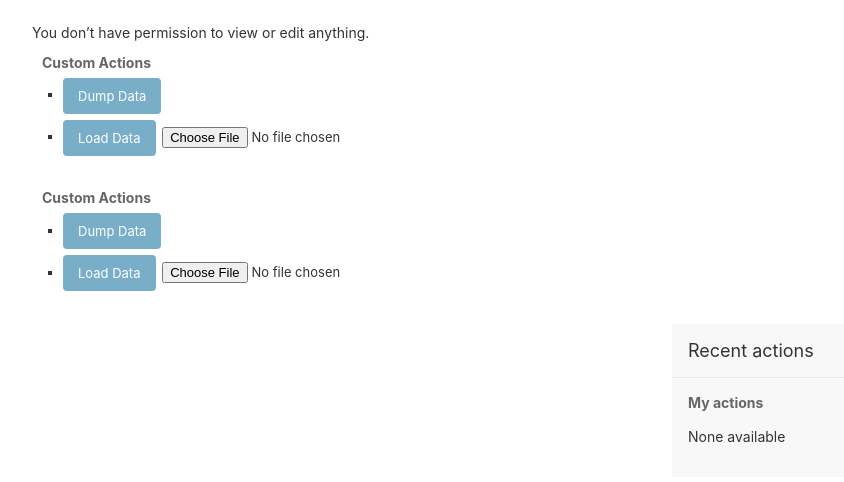
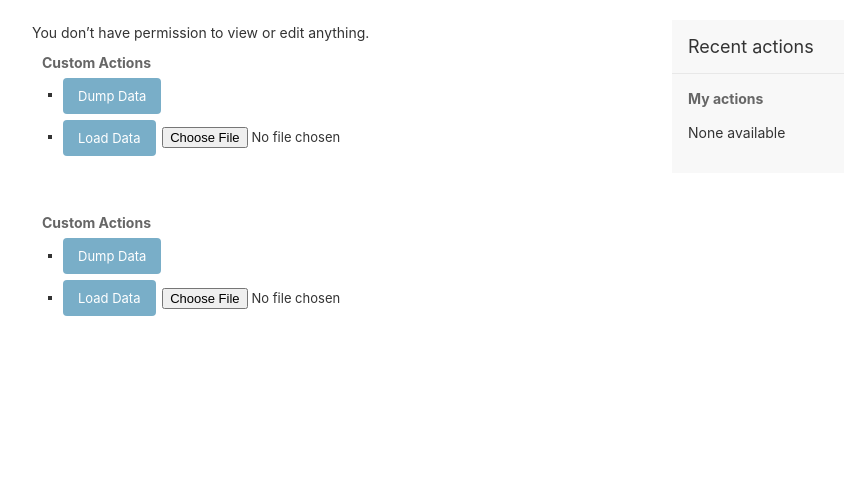
Before and after one commit to 4skl/LoadDumpDataDjango, a Django app: template loaddumpdata/templates/admin/index.html in a window 1280 px wide. Shown: the part 49-531 px from the top of the page, without its empty margins (8-852 px from the left). Run offline with Django 4.2, Linux system fonts and the light colour scheme; the template is opened without the code that fills it, so the values that code supplies are empty.

Commit message:
Corrected placing in index page

```diff
--- a/loaddumpdata/templates/admin/index.html
+++ b/loaddumpdata/templates/admin/index.html
@@ -1,8 +1,9 @@
 {% extends "admin/index.html" %}
 
-{% block content %}
+{% block sidebar %}
     {{ block.super }}
-    <div class="module">
+    <br>
+    <div class="module custom-module">
         <h3>Custom Actions</h3>
         <ul class="module">
             <li>
```
